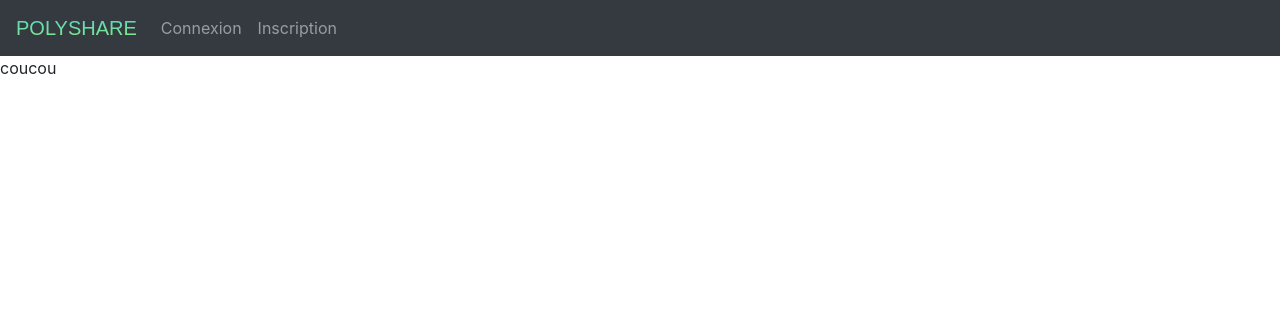
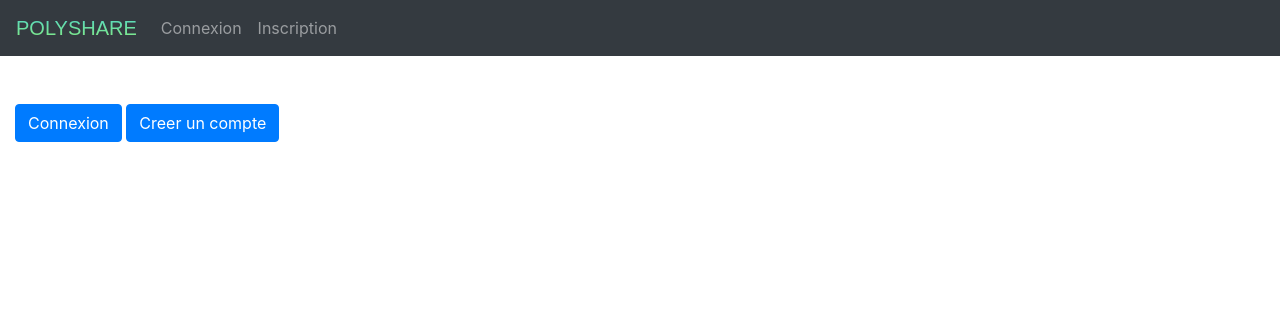
Before and after one commit to AlexisAndre34/projetWEB, a Django app: page / in a window 1280 px wide. Shown: the top 316 px of the page. Run offline with Django 3.2, Linux system fonts and the light colour scheme; some libraries are stand-ins or nearby versions.

Commit message:
page d'accueil

```diff
--- a/app/templates/list/mygroups.html
+++ b/app/templates/list/mygroups.html
@@ -10,7 +10,7 @@
         </div>
         <div class="col-sm-6 col-12">
             <div>
-            <h3 class="border-bottom color-title">{{ groupsList|length }} Groupes</h3>
+            <h3 class="border-bottom color-title">{{ groupList|length }} Groupes</h3>
             </div>
             {% for group in groupList%}
 
--- a/templates/homepage.html
+++ b/templates/homepage.html
@@ -60,7 +60,19 @@
     {% else %}
         <div class="container-fluid">
             <div class="row">
-                    coucou
+                    <class="col-sm-3 col-12">
+                    </div>
+                    <class="col-sm-6 col-12">
+                        <a href="{% url 'login'%}">
+                            <button type="button" class="btn btn-primary mt-5 mb-3">Connexion</button>
+                        </a>
+                        <a href="{% url 'signup'%}">
+                            <button type="button" class="btn btn-primary mt-5 mb-3">Creer un compte</button>
+                        </a>
+                    </div>
+                    <class="col-sm-3 col-12">
+                    </div>
+
             </div>
         </div>
 
```
